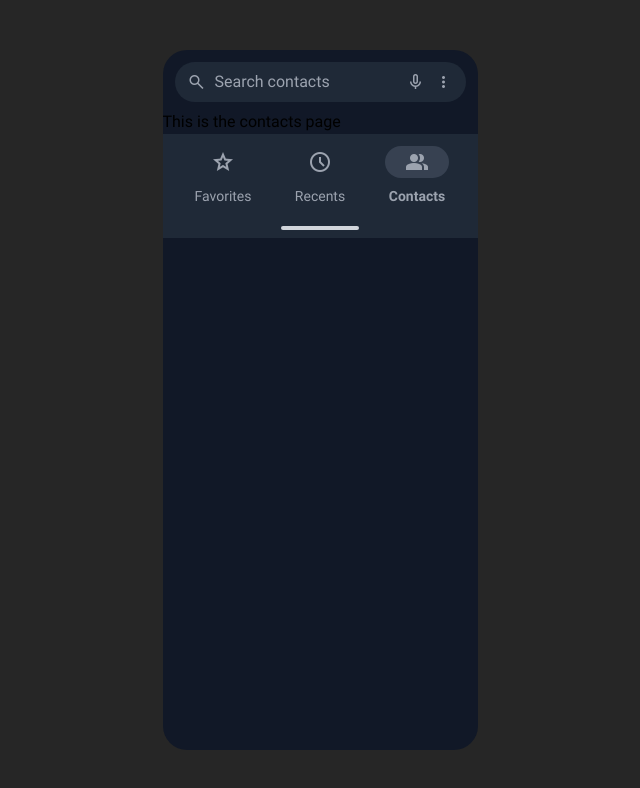
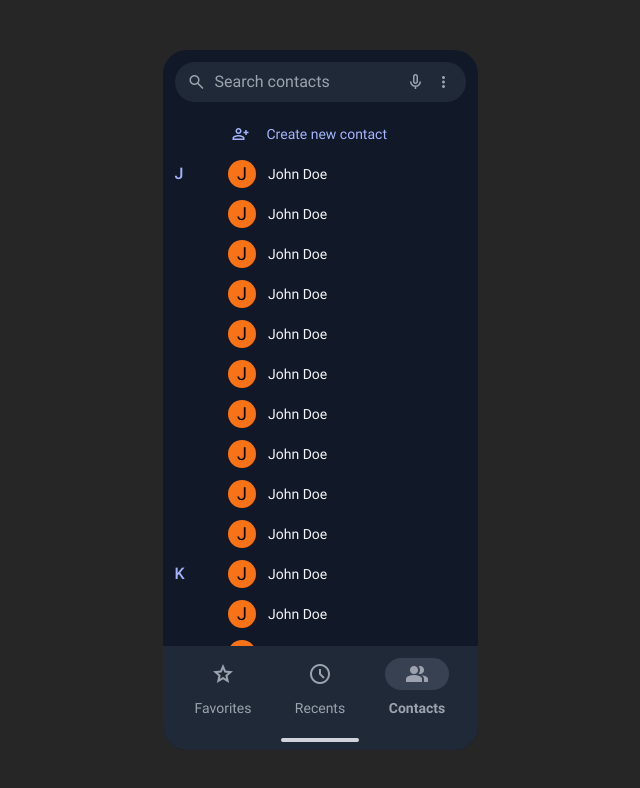
Before and after one commit to loucabaigneres/google-phone-app, a Vue app: page /contacts in a window 1280 px wide. Shown: the top 788 px of the page, without its empty margins (320-960 px from the left). Built offline with nearby package versions, Linux system fonts and the light colour scheme.

Commit message:
💄 Create ContactsView & ContactCard

```diff
--- a/src/components/CallCard.vue
+++ b/src/components/CallCard.vue
@@ -3,7 +3,7 @@
     <div
       class="flex h-7 w-7 items-center justify-center rounded-full bg-orange-500"
     >
-      <h3 class="text-lg text-gray-950">M</h3>
+      <h3 class="text-lg text-gray-950">J</h3>
     </div>
     <div class="flex flex-col">
       <h5 class="text-sm">John Doe</h5>
--- /dev/null
+++ b/src/components/ContactCard.vue
@@ -0,0 +1,10 @@
+<template>
+  <div class="flex items-center gap-3 px-3 py-1.5">
+    <div
+      class="flex h-7 w-7 items-center justify-center rounded-full bg-orange-500"
+    >
+      <h3 class="text-lg text-gray-950">J</h3>
+    </div>
+    <p class="text-sm text-gray-100">John Doe</p>
+  </div>
+</template>
--- a/src/views/ContactsView.vue
+++ b/src/views/ContactsView.vue
@@ -1,5 +1,34 @@
+<script setup>
+import ContactCard from "@/components/ContactCard.vue"
+</script>
+
 <template>
-  <section>
-    <h1>This is the contacts page</h1>
+  <section class="flex h-full flex-col overflow-y-auto px-3 py-1 text-gray-200">
+    <div class="ml-10 flex items-center gap-3 px-3 py-1.5 text-indigo-300">
+      <div class="flex h-7 w-7 items-center justify-center">
+        <span class="material-symbols-outlined text-xl"> person_add </span>
+      </div>
+      <p class="text-sm">Create new contact</p>
+    </div>
+    <div class="grid grid-cols-7">
+      <div class="sticky top-0 h-fit">
+        <div class="flex h-10 w-10 items-center">
+          <span class="text-base font-medium text-indigo-300">J</span>
+        </div>
+      </div>
+      <div class="col-span-6 flex flex-col">
+        <ContactCard v-for="index in 10" :key="index" />
+      </div>
+    </div>
+    <div class="grid grid-cols-7">
+      <div class="sticky top-0 h-fit">
+        <div class="flex h-10 w-10 items-center">
+          <span class="text-base font-medium text-indigo-300">K</span>
+        </div>
+      </div>
+      <div class="col-span-6 flex flex-col">
+        <ContactCard v-for="index in 10" :key="index" />
+      </div>
+    </div>
   </section>
 </template>
```
